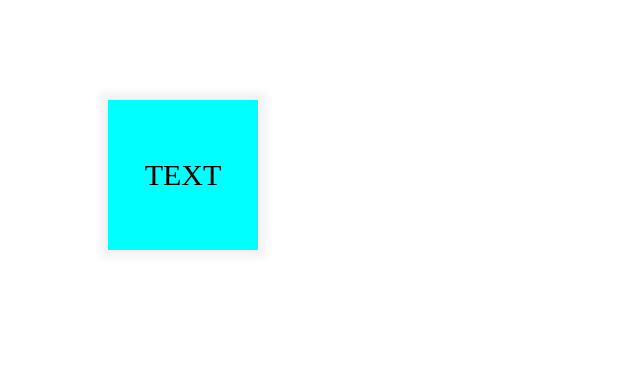
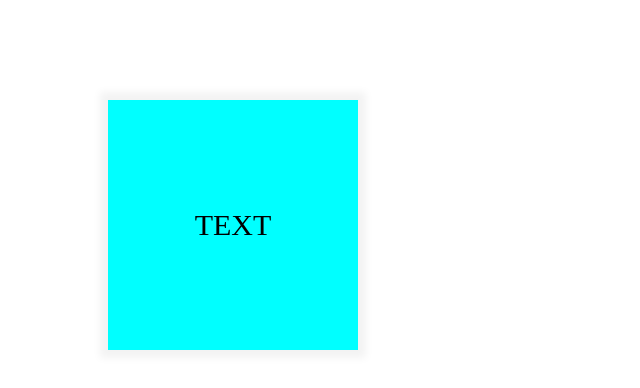
Before and after one commit to kewo22/angular-tilt-lib, an Angular app: page / in a window 1280 px wide. Shown: the top 388 px of the page, without its empty margins (0-640 px from the left). Built offline with nearby package versions, Linux system fonts and the light colour scheme.

Commit message:
dynamic height and width for element

```diff
--- a/src/app/app.component.css
+++ b/src/app/app.component.css
@@ -1,7 +1,7 @@
 div.one{
   background-color: aqua;
-  height: 150px;
-  width: 150px;
+  height: 250px;
+  width: 250px;
   font-size: 30px;
 
   display: flex;
@@ -34,7 +34,7 @@ div.one:hover{
   /* transform: perspective(300px) rotateX(0deg) rotateY(-10deg) scale3D(1.04,1.04,1.04); */
   /* transform: perspective(300px) rotateX(10deg) rotateY(-10deg) scale3D(1.04,1.04,1.04); */
 
-  transform: perspective(0px) rotateX(0deg) rotateY(0deg) scale3D(1.04,1.04,1.04);
+  /* transform: perspective(0px) rotateX(0deg) rotateY(0deg) scale3D(1.04,1.04,1.04); */
 
   box-shadow: 0 0 12px 12px #f3f3f3;
 
--- a/src/app/app.component.ts
+++ b/src/app/app.component.ts
@@ -28,21 +28,21 @@ export class AppComponent implements OnInit {
     let cX: number = this.test(e.clientY - e.target.offsetTop);
     let cY: number = this.test2(e.clientX - e.target.offsetLeft);
 
-    this.el.style.transform = `perspective(220px) rotateX(${cX}deg) rotateY(${cY}deg)`;
+    this.el.style.transform = `perspective(300px) rotateX(${cX}deg) rotateY(${cY}deg)`;
   }
 
   test(varY: number): number {
-    const max = 75;
+    const max = this.elHeight / 2;
     const y = varY; // variable
 
     const yy = (y / max) * 100;
-    const cy = yy / 10;
+    const cy = yy / 5;
 
     return Math.ceil(cy - 10);
   }
 
   test2(varY: number) {
-    const max = 75;
+    const max = this.elWidth / 2;
     const y = varY; // variable
 
     const yy = (y / max) * 100;
```
